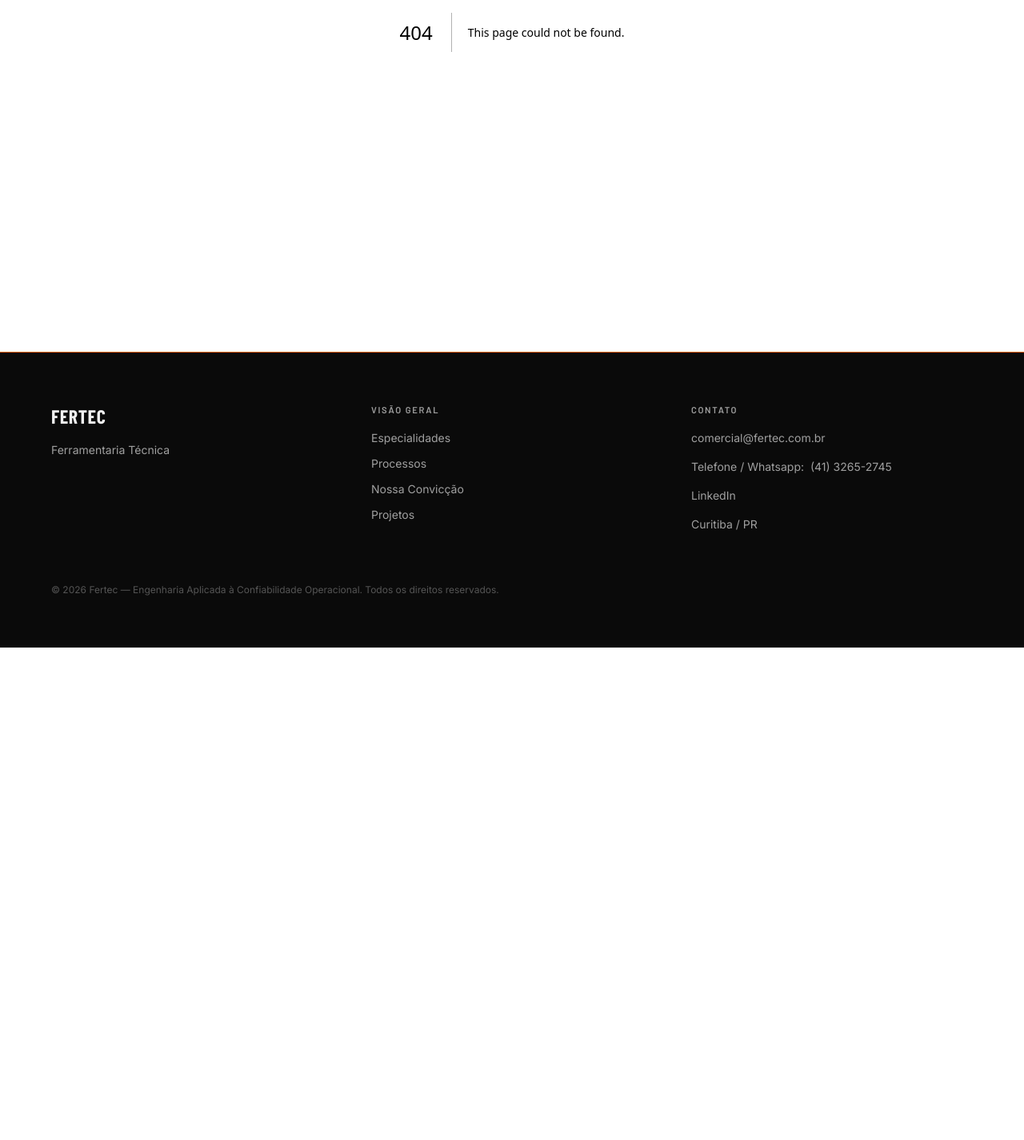
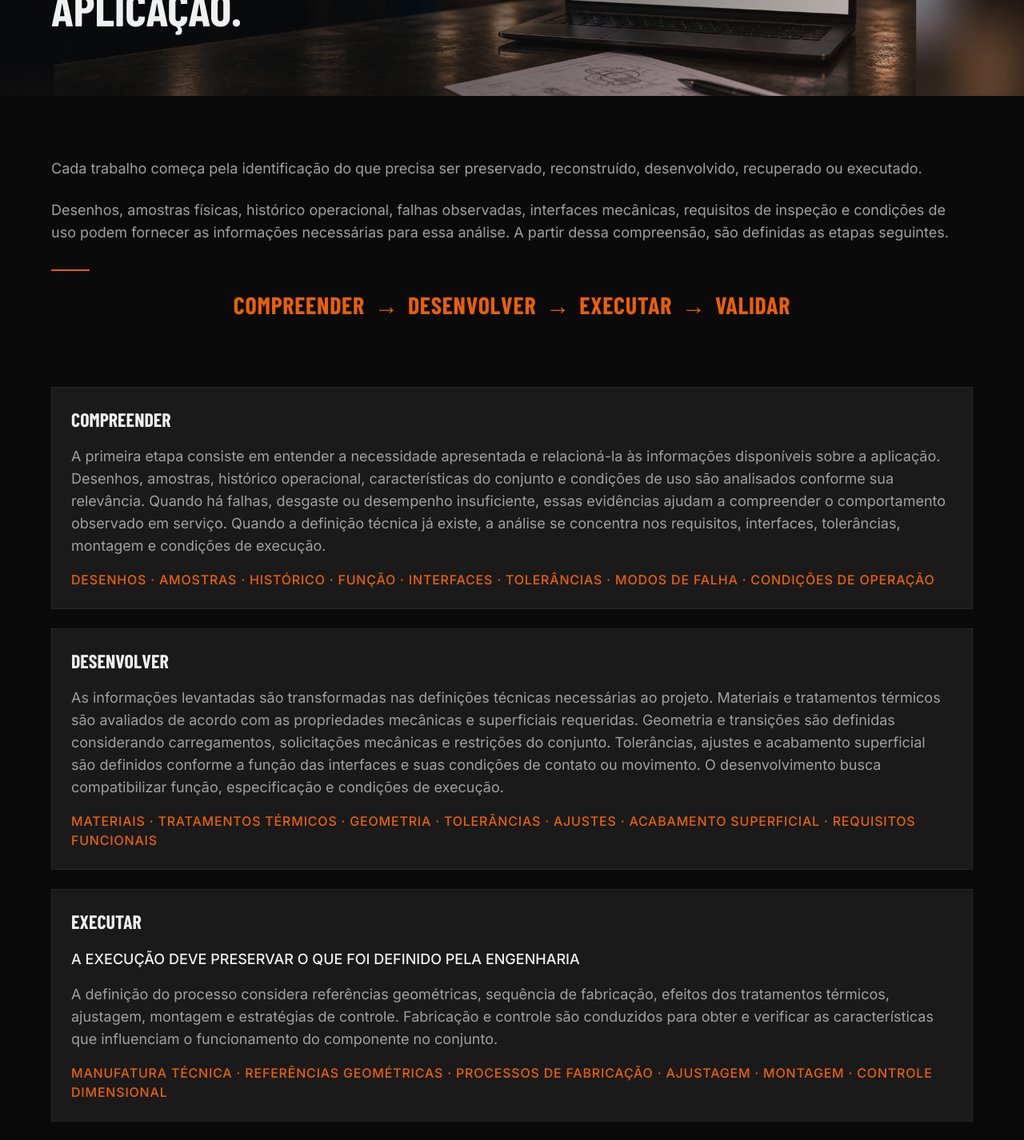
Before and after one commit to pupunha-dev/fertecv2, a Next.js app: page /processo in a window 1280 px wide. Before the commit this address had no page. Shown: the part 360-1786 px from the top of the page at 80% size. Before the commit the page ends 1170 px from the top, so only its background shows below. Built offline with nearby package versions, Linux system fonts and the light colour scheme; a web font is replaced by a local one.

Commit message:
Atualizações

```diff
--- a/src/app/processos/page.tsx
+++ b/src/app/processo/page.tsx
@@ -15,7 +15,7 @@ export default function CapacidadesPage() {
   return (
     <>
       <PageHero
-        eyebrow="Processos"
+        eyebrow="Processo"
         title="UMA DECISÃO TÉCNICA CONSISTENTE COMEÇA PELA COMPREENSÃO DA NECESSIDADE E DOS REQUISITOS DA APLICAÇÃO."
         subtitle=""
         imageSrc="/images/pages/PROCESSOS-CENTRALIZADO-hero.jpeg"
--- a/src/components/layout/Footer.tsx
+++ b/src/components/layout/Footer.tsx
@@ -2,7 +2,7 @@ import Link from "next/link";
 
 const NAV_LINKS = [
   { href: "/especialidades", label: "Especialidades" },
-  { href: "/processos", label: "Processos" },
+  { href: "/processo", label: "Processos" },
   { href: "/nossa-conviccao", label: "Nossa Convicção" },
   { href: "/projetos", label: "Projetos" },
   // { href: "/contato", label: "Contato" },
--- a/src/components/layout/Navbar.tsx
+++ b/src/components/layout/Navbar.tsx
@@ -8,7 +8,7 @@ import Button from "@/components/ui/Button";
 
 const NAV_LINKS = [
   { href: "/especialidades", label: "Especialidades" },
-  { href: "/processos", label: "Processo" },
+  { href: "/processo", label: "Processo" },
   { href: "/nossa-conviccao", label: "Nossa Convicção" },
   { href: "/projetos", label: "Projetos" },
   // { href: "/contato", label: "Contato" },
--- a/src/components/sections/AboutIntroSection2.tsx
+++ b/src/components/sections/AboutIntroSection2.tsx
@@ -1,42 +1,51 @@
 "use client";
 
 import { motion } from "framer-motion";
-import Eyebrow from "@/components/ui/Eyebrow";
-import SectionTitle from "@/components/ui/SectionTitle";
+import OrangeRule from "@/components/ui/OrangeRule";
 import { fadeInUp, staggerContainer } from "@/lib/animations";
 
 export default function AboutIntroSection() {
   return (
-    <section className="bg-bg-void px-[clamp(1.5rem,5vw,4rem)] py-[clamp(3rem,6vw,5rem)]">
+    <section className="bg-bg-void px-[clamp(1.5rem,5vw,4rem)] py-[clamp(3rem,6vw,5rem)] mb-[-50px]">
       <motion.div
         initial="hidden"
         whileInView="visible"
         viewport={{ once: true, amount: 0.2 }}
         variants={staggerContainer}
-        className="mx-auto flex max-w-3xl flex-col gap-6"
+        className="mx-auto flex max-w-[1280px] flex-col gap-6"
       >
-        <motion.div variants={fadeInUp}>
-          <Eyebrow>PROCESSOS</Eyebrow>
-        </motion.div>
-
-        <motion.div variants={fadeInUp}>
-          <SectionTitle as="h2">UMA DECISÃO TÉCNICA CONSISTENTE COMEÇA PELA COMPREENSÃO DA NECESSIDADE E DOS REQUISITOS DA APLICAÇÃO.
-          </SectionTitle>
-        </motion.div>
-
         <motion.p variants={fadeInUp} className="font-sans text-base text-text-secondary sm:text-lg">
           Cada trabalho começa pela identificação do que precisa ser preservado, reconstruído, desenvolvido, recuperado ou executado.
-
         </motion.p>
 
         <motion.p variants={fadeInUp} className="font-sans text-base text-text-secondary sm:text-lg">
           Desenhos, amostras físicas, histórico operacional, falhas observadas, interfaces mecânicas, requisitos de inspeção e condições de uso podem fornecer as informações necessárias para essa análise. A partir dessa compreensão, são definidas as etapas seguintes.
-
         </motion.p>
 
-        <motion.p variants={fadeInUp} className="font-sans text-base font-bold text-text-secondary sm:text-lg">
-          COMPREENDER → DESENVOLVER → EXECUTAR → VALIDAR
-        </motion.p>
+        <motion.div variants={fadeInUp} className="pt-2">
+          <OrangeRule />
+        </motion.div>
+
+        <motion.div
+          variants={fadeInUp}
+          className="hidden sm:flex sm:flex-row sm:flex-wrap sm:justify-center sm:gap-x-3"
+        >
+          {["COMPREENDER", "DESENVOLVER", "EXECUTAR", "VALIDAR"].map((step, index, arr) => (
+            <span key={step} className="flex flex-row items-center gap-3">
+              <span className="font-display text-2xl font-extrabold uppercase tracking-wide text-orange lg:text-3xl">
+                {step}
+              </span>
+              {index < arr.length - 1 && (
+                <span
+                  aria-hidden="true"
+                  className="font-display text-2xl font-extrabold text-orange lg:text-3xl"
+                >
+                  →
+                </span>
+              )}
+            </span>
+          ))}
+        </motion.div>
       </motion.div>
     </section>
   );
--- a/src/components/sections/CapabilitiesAccordionSection.tsx
+++ b/src/components/sections/CapabilitiesAccordionSection.tsx
@@ -2,22 +2,56 @@
 
 import { motion } from "framer-motion";
 import { fadeInUp, staggerContainer } from "@/lib/animations";
+
+const COMPREENDER_TAGS = [
+  "Desenhos",
+  "Amostras",
+  "Histórico",
+  "Função",
+  "Interfaces",
+  "Tolerâncias",
+  "Modos de Falha",
+  "Condições de operação",
+];
+
+const DESENVOLVER_TAGS = [
+  "Materiais",
+  "Tratamentos térmicos",
+  "Geometria",
+  "Tolerâncias",
+  "Ajustes",
+  "Acabamento superficial",
+  "Requisitos funcionais",
+];
+
+const EXECUTAR_TAGS = [
+  "Manufatura técnica",
+  "Referências geométricas",
+  "Processos de fabricação",
+  "Ajustagem",
+  "Montagem",
+  "Controle dimensional",
+];
 
 const CAPABILITIES = [
   {
     title: "COMPREENDER",
     description:
       "A primeira etapa consiste em entender a necessidade apresentada e relacioná-la às informações disponíveis sobre a aplicação. Desenhos, amostras, histórico operacional, características do conjunto e condições de uso são analisados conforme sua relevância. Quando há falhas, desgaste ou desempenho insuficiente, essas evidências ajudam a compreender o comportamento observado em serviço. Quando a definição técnica já existe, a análise se concentra nos requisitos, interfaces, tolerâncias, montagem e condições de execução.",
+    tags: COMPREENDER_TAGS,
   },
   {
     title: "DESENVOLVER",
     description:
       "As informações levantadas são transformadas nas definições técnicas necessárias ao projeto. Materiais e tratamentos térmicos são avaliados de acordo com as propriedades mecânicas e superficiais requeridas. Geometria e transições são definidas considerando carregamentos, solicitações mecânicas e restrições do conjunto. Tolerâncias, ajustes e acabamento superficial são definidos conforme a função das interfaces e suas condições de contato ou movimento. O desenvolvimento busca compatibilizar função, especificação e condições de execução.",
+    tags: DESENVOLVER_TAGS,
   },
   {
     title: "EXECUTAR",
+    subtitle: "A EXECUÇÃO DEVE PRESERVAR O QUE FOI DEFINIDO PELA ENGENHARIA",
     description:
       "A definição do processo considera referências geométricas, sequência de fabricação, efeitos dos tratamentos térmicos, ajustagem, montagem e estratégias de controle. Fabricação e controle são conduzidos para obter e verificar as características que influenciam o funcionamento do componente no conjunto.",
+    tags: EXECUTAR_TAGS,
   },
   {
     title: "VALIDAR",
@@ -28,7 +62,7 @@ const CAPABILITIES = [
 
 export default function CapabilitiesAccordionSection() {
   return (
-    <section className="bg-bg-void px-[clamp(1.5rem,5vw,4rem)] py-[1rem]">
+    <section className="bg-bg-void px-[clamp(1.5rem,5vw,4rem)] py-[10px]">
       <div className="mx-auto max-w-[1280px]">
         <motion.div
           initial="hidden"
@@ -48,7 +82,17 @@ export default function CapabilitiesAccordionSection() {
               <h3 className="font-display text-xl font-bold uppercase text-text-primary sm:text-2xl">
                 {item.title}
               </h3>
-              <p className="font-sans text-sm text-text-secondary">{item.description}</p>
+              {item.subtitle && (
+                <p className="font-sans text-base font-medium leading-relaxed text-text-primary sm:text-lg">
+                  {item.subtitle}
+                </p>
+              )}
+              <p className="font-sans text-base text-text-secondary sm:text-lg">{item.description}</p>
+              {item.tags && (
+                <p className="font-sans text-sm font-medium uppercase tracking-[0.05em] text-orange sm:text-base">
+                  {item.tags.join(" · ")}
+                </p>
+              )}
             </motion.div>
           ))}
         </motion.div>
```
